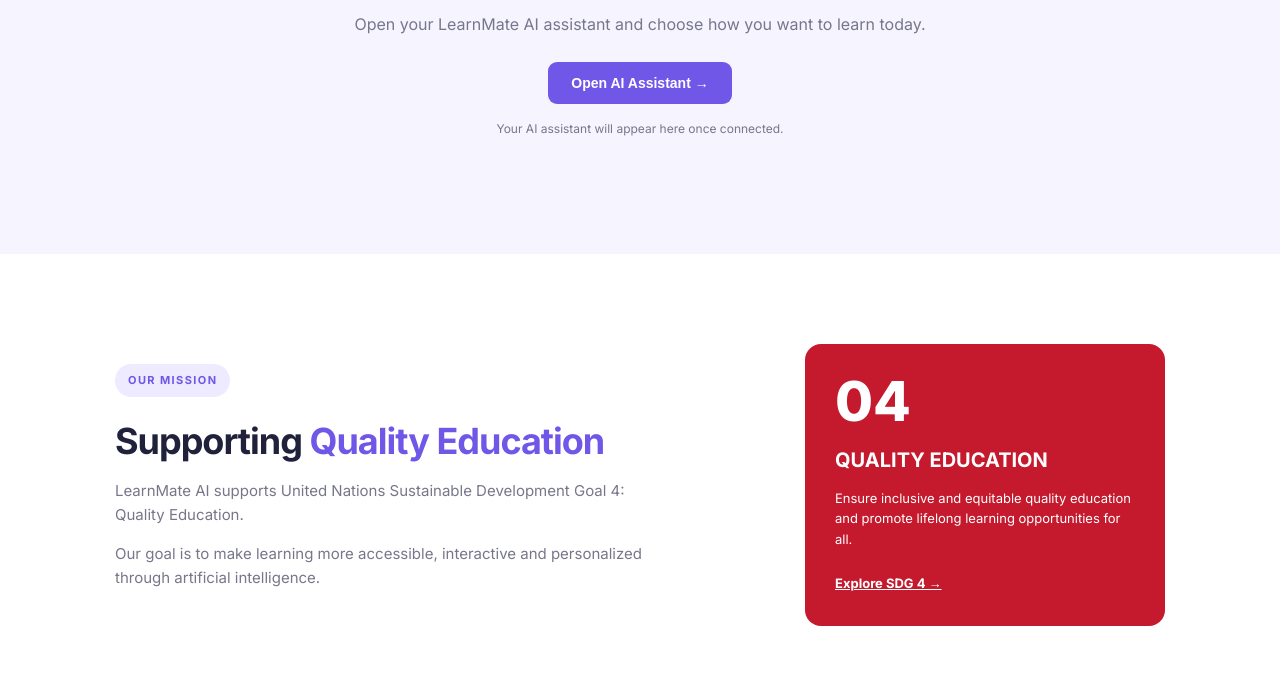
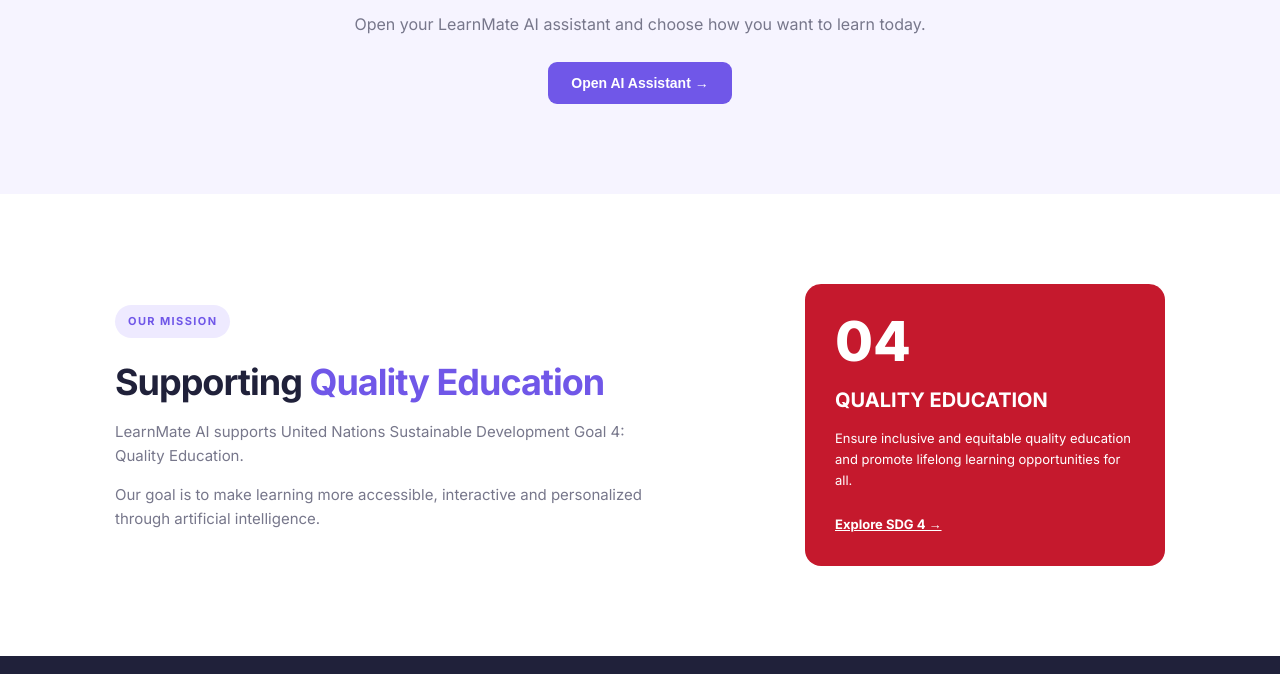
Before and after one commit to purav-pandeti/LearnMate-AI, a plain HTML site: page index.html in a window 1280 px wide. Shown: the part 1493-2167 px from the top of the page. Drawn offline with Linux system fonts and the light colour scheme.

Commit message:
Update index.html

```diff
--- a/index.html
+++ b/index.html
@@ -122,9 +122,6 @@
                 <button class="primary-button" id="chatButton">
                     Open AI Assistant →
                 </button>
-                <p class="small-note">
-                    Your AI assistant will appear here once connected.
-                </p>
             </div>
         </section>
 
```
